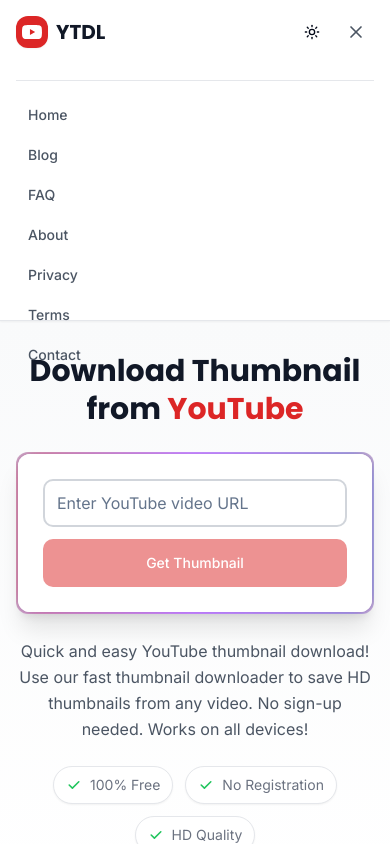
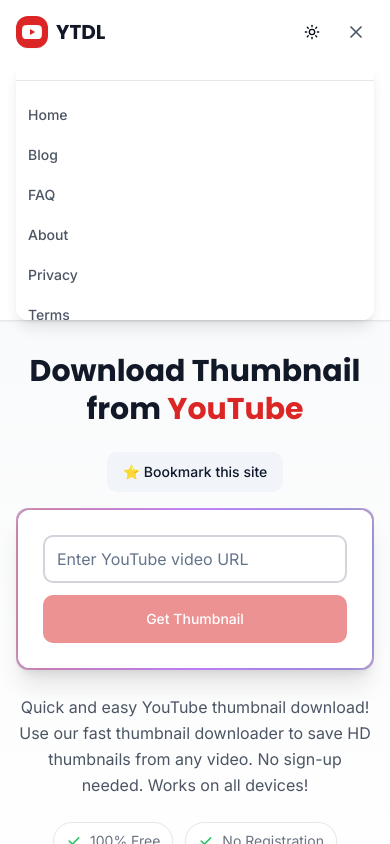
Before and after one commit to aiadventures660/youtube-thumbnail-downloader, a Next.js app: page / in a window 390 px wide. Both pictures are taken after a click on the button "Toggle menu". Shown: the top 844 px of the page. Built offline with nearby package versions, Linux system fonts and the light colour scheme.

Commit message:
Fix: mobile menu scroll and hydration issues, hide bookmark on mobile, add Google tag

```diff
--- a/app/layout.tsx
+++ b/app/layout.tsx
@@ -112,6 +112,16 @@ export default function RootLayout({
   return (
     <html lang="en" suppressHydrationWarning className={`${inter.variable} ${poppins.variable}`}>
       <head>
+        {/* Google tag (gtag.js) */}
+        <script async src="https://www.googletagmanager.com/gtag/js?id=G-9GVHG9TEDW"></script>
+        <script dangerouslySetInnerHTML={{
+          __html: `
+            window.dataLayer = window.dataLayer || [];
+            function gtag(){dataLayer.push(arguments);}
+            gtag('js', new Date());
+            gtag('config', 'G-9GVHG9TEDW');
+          `
+        }} />
         {/* Resource hints for performance */}
         <link rel="preconnect" href="https://fonts.googleapis.com" />
         <link rel="preconnect" href="https://fonts.gstatic.com" crossOrigin="anonymous" />
--- a/components/header.tsx
+++ b/components/header.tsx
@@ -65,7 +65,8 @@ export default function Header() {
 
         {/* Mobile Navigation */}
         <div
-          className={`md:hidden transition-all duration-300 ease-in-out ${
+          style={{ overflowY: isMenuOpen ? 'auto' : 'hidden' }}
+          className={`md:hidden transition-all duration-300 ease-in-out bg-white dark:bg-gray-900 w-full rounded-b-lg shadow-lg z-50 ${
             isMenuOpen ? "max-h-64 opacity-100 py-4" : "max-h-0 opacity-0 py-0 overflow-hidden"
           }`}
         >
--- a/components/hero.tsx
+++ b/components/hero.tsx
@@ -1,7 +1,8 @@
 "use client"
 
 import dynamic from 'next/dynamic'
-import { Suspense } from 'react'
+import { Suspense, useEffect, useState } from 'react'
+import { Button } from "./ui/button"
 
 // Lazy load the ThumbnailDownloader component with improved loading strategy
 const ThumbnailDownloader = dynamic(() => import("./thumbnail-downloader"), {
@@ -25,6 +26,30 @@ function ThumbnailDownloaderWrapper() {
   )
 }
 
+function BookmarkButton() {
+  const [isMobile, setIsMobile] = useState(false);
+  const [mounted, setMounted] = useState(false);
+
+  useEffect(() => {
+    setMounted(true);
+    const userAgent = typeof window !== 'undefined' ? window.navigator.userAgent : '';
+    setIsMobile(/Mobi|Android|iPhone|iPad|iPod|Opera Mini|IEMobile|WPDesktop/i.test(userAgent));
+  }, []);
+
+  if (!mounted) return null;
+  if (isMobile) return null;
+
+  const handleBookmark = () => {
+    const isMac = navigator.platform.toUpperCase().indexOf('MAC') >= 0;
+    alert(`Press ${isMac ? 'Cmd' : 'Ctrl'} + D to bookmark this site!`);
+  };
+  return (
+    <Button onClick={handleBookmark} variant="secondary" className="mb-4">
+      ⭐ Bookmark this site
+    </Button>
+  );
+}
+
 export default function Hero() {
   return (
     <section className="text-center py-8 sm:py-12 lg:py-16 bg-gradient-to-b from-gray-50 to-white dark:from-gray-900 dark:to-gray-800">
@@ -32,6 +57,9 @@ export default function Hero() {
         <h1 className="text-3xl sm:text-4xl lg:text-5xl font-bold text-gray-900 dark:text-white mb-6 leading-tight font-poppins">
           Download Thumbnail from <span className="text-red-600">YouTube</span>
         </h1>
+
+        {/* Bookmark Button */}
+        <BookmarkButton />
 
         {/* YouTube Thumbnail Downloader Card - positioned right after H1 */}
         <div className="mb-6">
```
